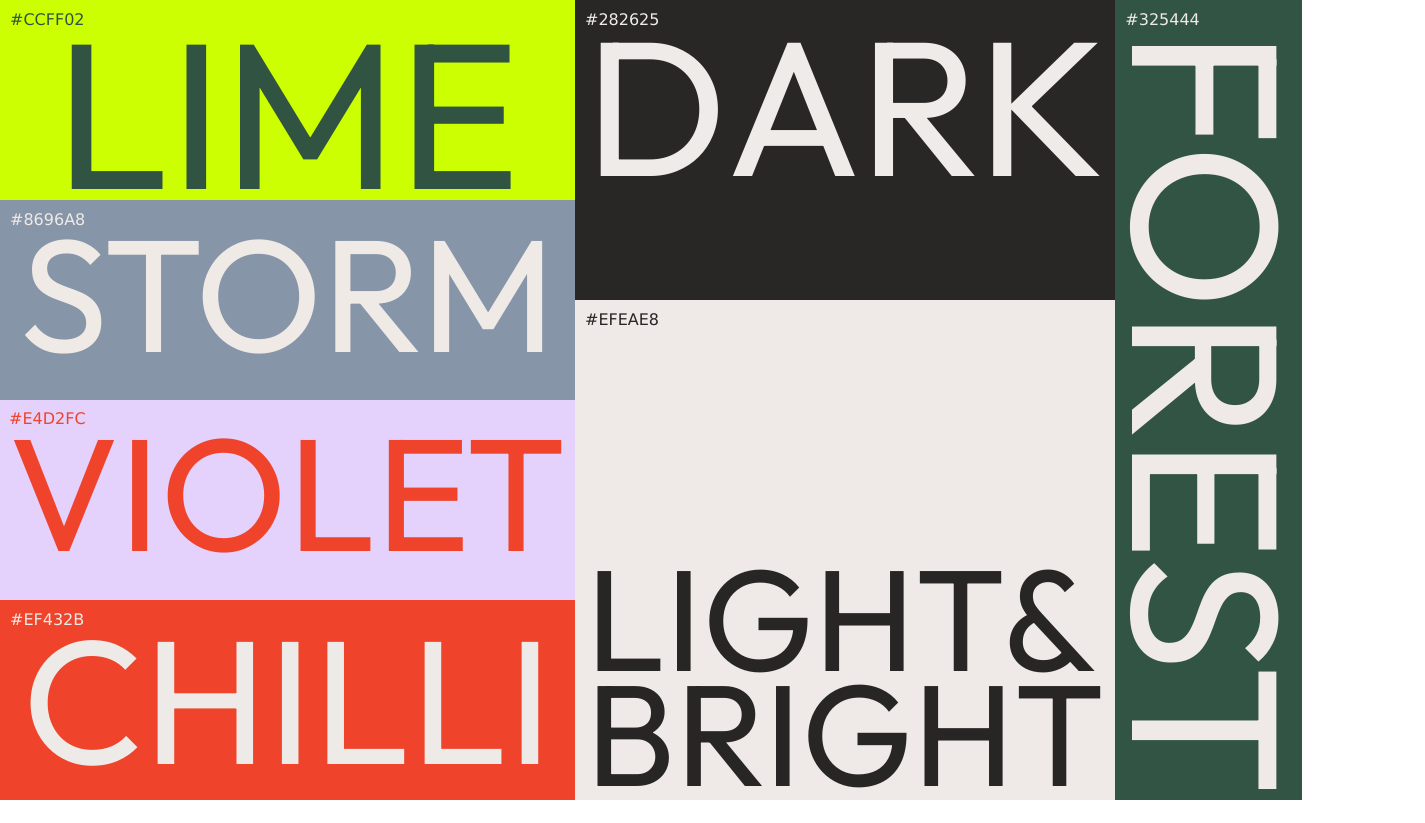
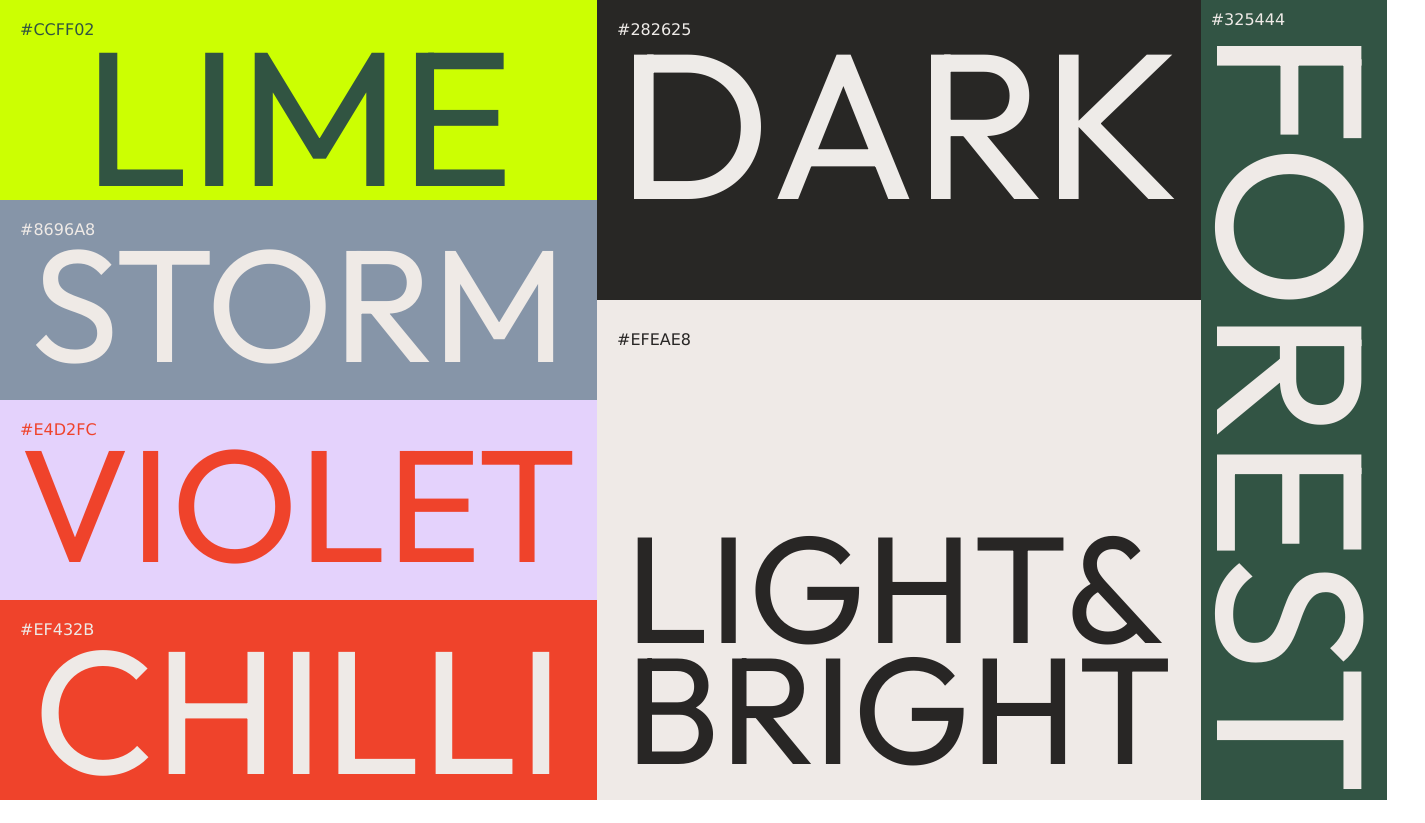
Before and after one commit to sergiovalma/2DG_p7, a plain HTML site: page index.html in a window 1280 px wide. Shown: the whole page, 1425 px wide, since content can reach past the window. Drawn offline with Linux system fonts and the light colour scheme.

Commit message:
Adjust styles for grid layout in index.html
Updated padding values for various articles and adjusted font sizes for better layout.

```diff
--- a/index.html
+++ b/index.html
@@ -59,18 +59,18 @@
         }
 
         .lime {
-            padding: 10px;
+            padding: 20px;
             grid-area: 1 / 1 / 3 / 2;
             background-color: var(--lime-color);
             color:#315442;
         }
 
         .lime h1 {
-            font-size: 13em
+            font-size: 12em
             }
 
         .storm {
-            padding: 10px;
+            padding: 20px;
             grid-area: 3 / 1 / 5 / 2;
             background-color: var(--storm-color);
             color: #EFEAE6;
@@ -81,7 +81,7 @@
             }
 
         .violet {
-            padding: 9px;
+            padding: 20px;
             grid-area: 5 / 1 / 7 / 2;
             background-color: var(--violet-color);
             color: #EF432B;
@@ -92,7 +92,7 @@
             }
 
         .chilli {
-            padding: 10px;
+            padding: 20px;
             grid-area: 7 / 1 / 9 / 2;
             background-color: var(--chilli-color);
             color: #EEEAE7;
@@ -103,18 +103,18 @@
             }
 
         .dark {
-            padding: 10px;
+            padding: 20px;
             grid-area: 1 / 2 / 4 / 3;
             background-color: var(--dark-color);
             color: #EEEBE8;
         }
 
         .dark h1 {
-            font-size: 12em
+            font-size: 13em
             }
 
         .light {
-            padding: 10px;
+            padding: 30px 20px;
             grid-area: 4 / 2 / 9 / 3;
             background-color: var(--light-color);
             color: #282625;
@@ -122,7 +122,7 @@
         }
 
         .light h1 {
-            font-size: 9em;
+            font-size: 9.5em;
             }
 
         .forest {
```
